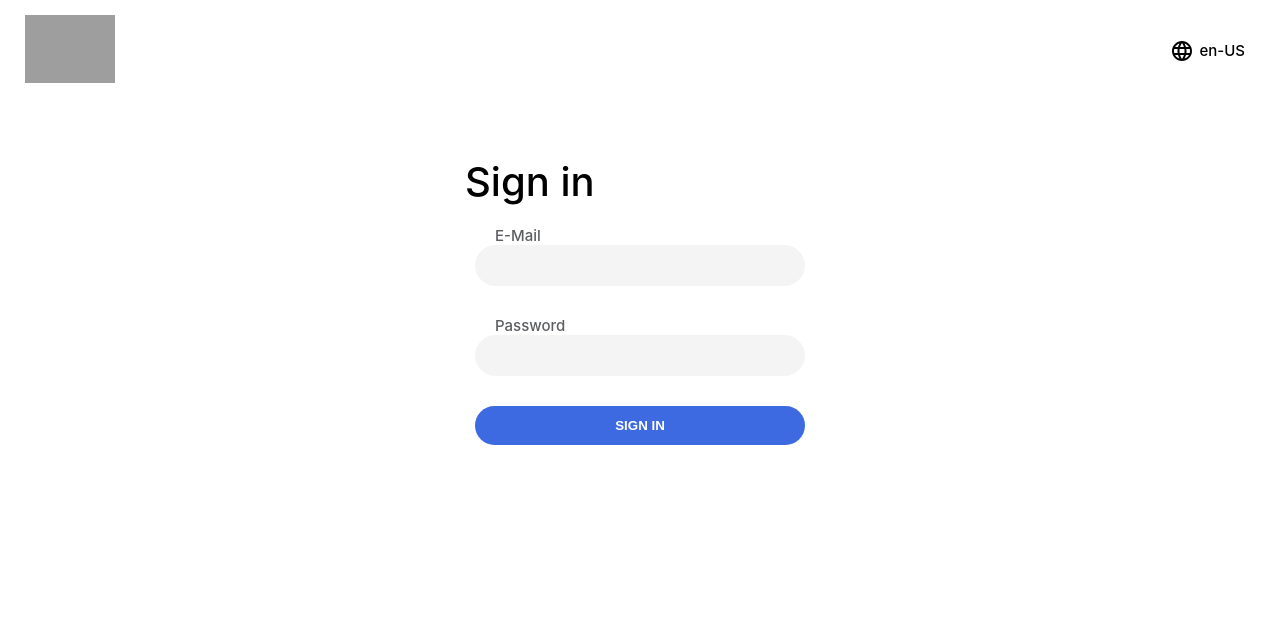
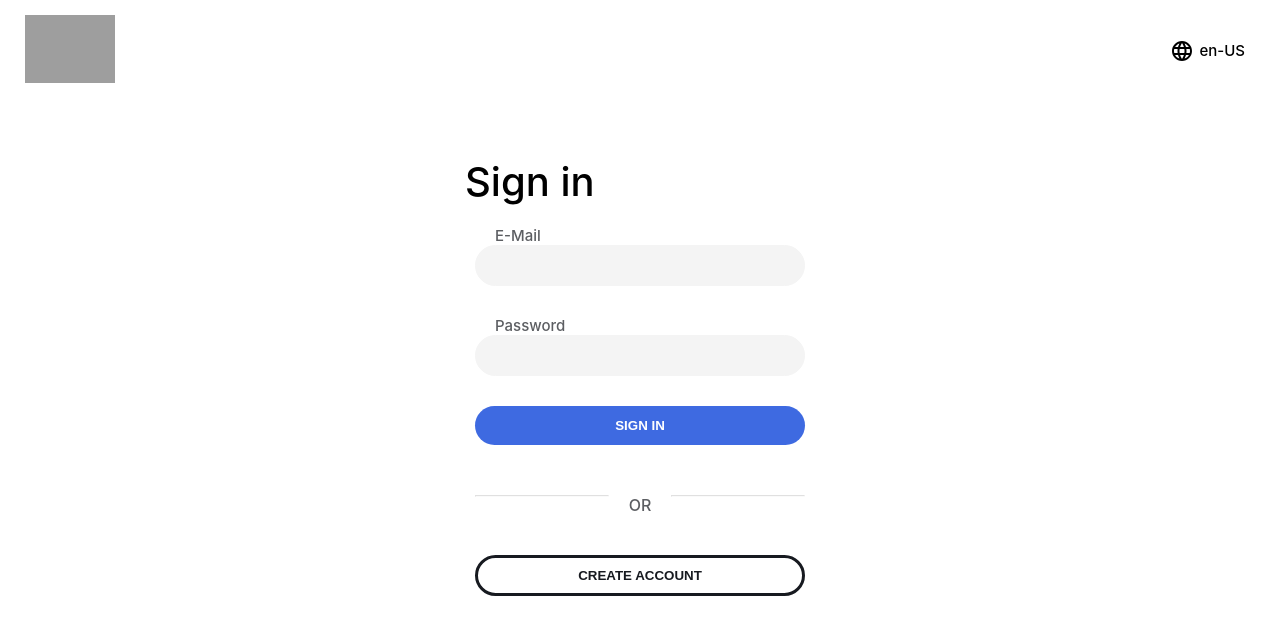
Before and after one commit to EinsVision/Tesla-clone, a React (Create React App) app in the folder tesla-clone/: page /login in a window 1280 px wide. Shown: the top 634 px of the page. Built offline with nearby package versions, Linux system fonts and the light colour scheme; grey boxes are pictures that could not be loaded.

Commit message:
building login and signup page

```diff
--- a/tesla-clone/src/ButtonPrimary.css
+++ b/tesla-clone/src/ButtonPrimary.css
@@ -0,0 +1,18 @@
+
+.buttonPrimary {
+  background-color: #3e6ae1;
+  border: none;
+  padding: 12px 40px;
+  border-radius: 50px;
+  color: white;
+  text-transform: uppercase;
+  font-weight: bold;
+  cursor: pointer;
+  outline: none;
+  margin-bottom: 30px;
+  transition: all 0.4s;
+}
+
+.buttonPrimary:hover {
+  background-color: #3457b1;
+}
--- /dev/null
+++ b/tesla-clone/src/ButtonSecondary.css
@@ -0,0 +1,19 @@
+
+.buttonSecondary {
+  background-color: transparent;
+  border: 3px solid #171a20;
+  width: 100%;
+  padding: 10px 40px;
+  border-radius: 50px;
+  text-transform: uppercase;
+  color: #171a20;
+  font-weight: 600;
+  cursor: pointer;
+  transition: all 0.2s ease-in-out;
+  outline: none;
+}
+
+.buttonSecondary:hover {
+  background-color: #171a20;
+  color: white;
+}
--- /dev/null
+++ b/tesla-clone/src/ButtonSecondary.js
@@ -0,0 +1,12 @@
+import React from 'react';
+import './ButtonSecondary.css';
+
+function ButtonSecondary({ name, type, onClick }) {
+  return (
+    <button className='buttonSecondary'>
+      {name}
+    </button>
+  )
+}
+
+export default ButtonSecondary
--- a/tesla-clone/src/Login.js
+++ b/tesla-clone/src/Login.js
@@ -3,6 +3,7 @@ import { Link } from 'react-router-dom';
 import './Login.css';
 import LanguageIcon from '@material-ui/icons/Language';
 import ButtonPrimary from './ButtonPrimary';
+import ButtonSecondary from './ButtonSecondary';
 
 function Login() {
   const [email, setEmail] = useState('');
@@ -46,6 +47,13 @@ function Login() {
           />
           <ButtonPrimary name='Sign in' type='submit' onClick={signIn}/>
         </form>
+        <div className="login__divider">
+          <hr /> <span>OR</span> <hr />
+        </div>
+
+        <Link to='/signup'>
+          <ButtonSecondary name='Create account' type='submit' onClick={signIn}/>
+        </Link>
       </div>
     </div>
   )
```
Also changed, not shown: tesla-clone/src/Login.css (+4 -4 lines).
